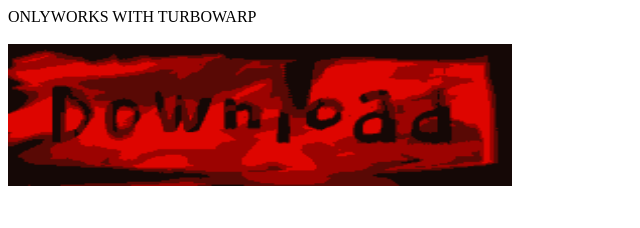
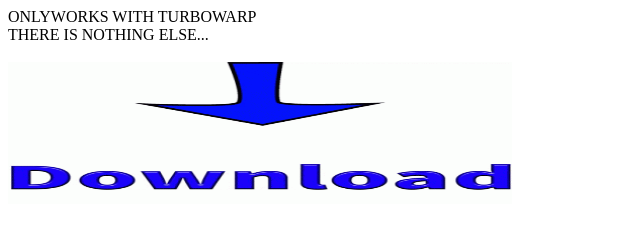
Before and after one commit to DemonLlama74/demonllama74.github.io, a plain HTML site: page mooloose/thecowiscoming.html in a window 1280 px wide. Shown: the whole page, without its empty margins (0-640 px from the left). Drawn offline with Linux system fonts and the light colour scheme.

Commit message:
Fixed download

```diff
--- a/mooloose/thecowiscoming.html
+++ b/mooloose/thecowiscoming.html
@@ -1,9 +1,19 @@
+<head>
 
+</head>
 <body>
+
+  <audio>
+    <source src="Moosic/coolsong.mp3" type="audio/mp3">
+    Your browser does not support the audio element.
+    </audio>
+
   ONLYWORKS WITH TURBOWARP
   <br>
+THERE IS NOTHING ELSE...
   <br>
-    <a href="Particular pictures/moolooSEEnding.sb3" download="Партия.bat">
-        <img src="Particular pictures/Reapthebenefit.png" alt="Reapthebenefit.png" width="504" height="142">
+  <br>
+    <a href="Particular pictures/moolooSEEnding.sb3" download="bruhmoment22.sb3">
+        <img src="Particular pictures/download-arrow-down.gif" alt="Reapthebenefit.png" width="504" height="142">
       </a>
     </body>
```
Also changed, not shown: mooloose/Particular pictures/download-arrow-down.gif (added), 3 other files.
